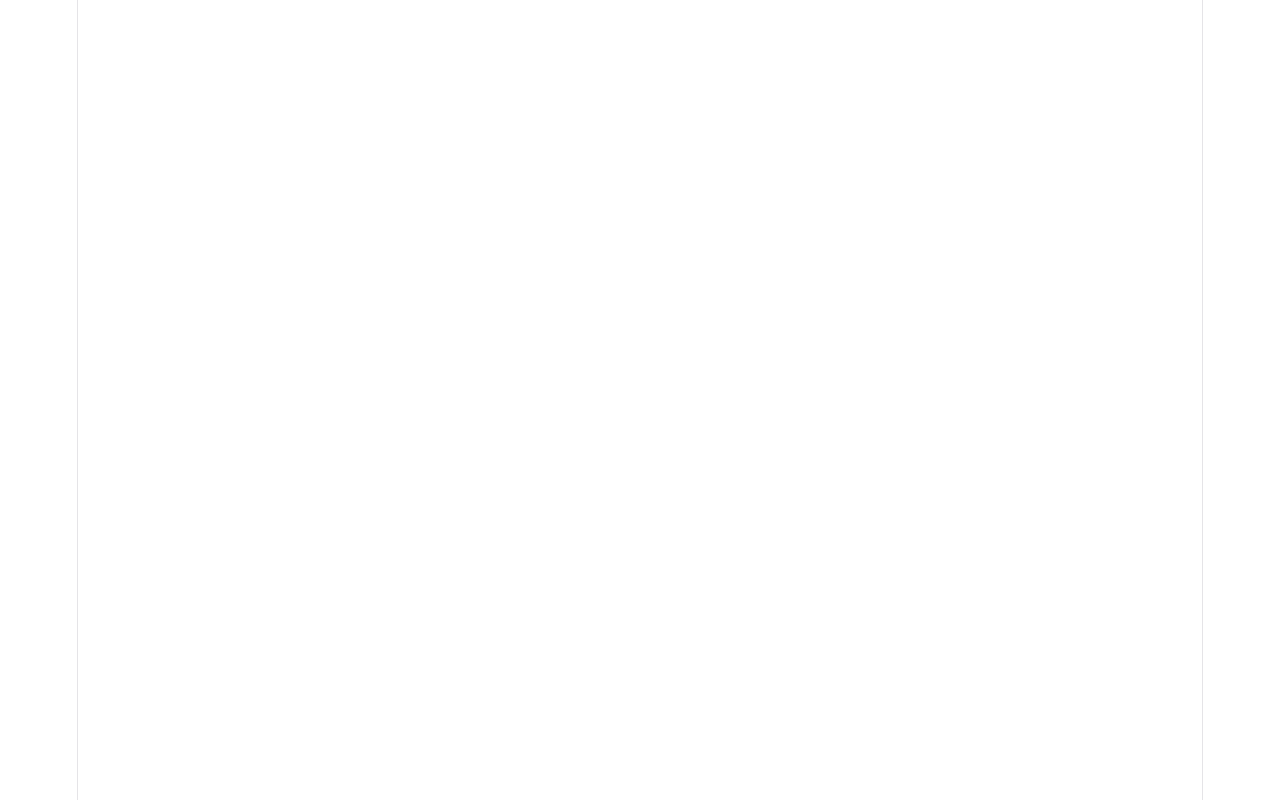
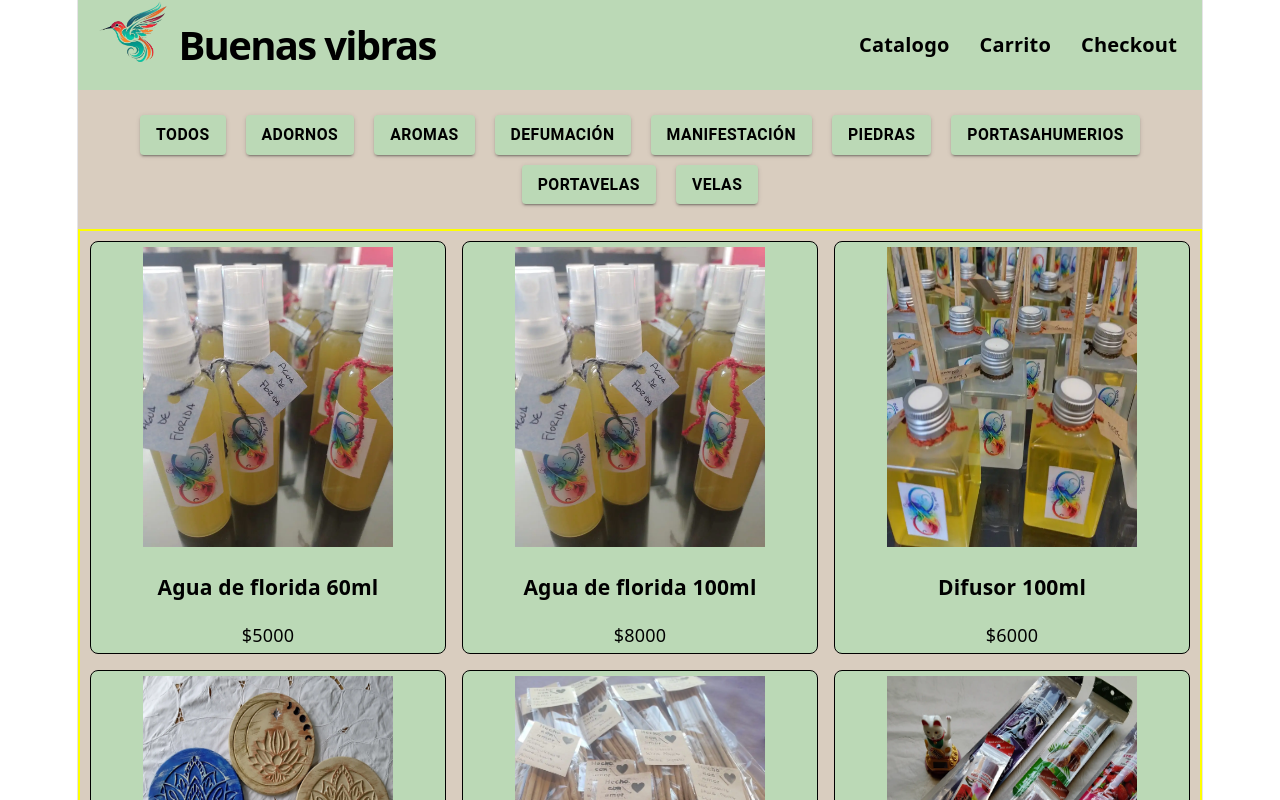
Before and after one commit to IvanTracey/Ecommerce-React, a React (Vite) app: page / in a window 1280 px wide. Shown: the top 800 px of the page. Built offline with nearby package versions, Linux system fonts and the light colour scheme.

Commit message:
Creacion de Cards, se saca el basename

```diff
--- /dev/null
+++ b/src/Components/Card.css
@@ -0,0 +1,10 @@
+.card{
+    background-color: #bbd9b6;
+    border: 1px black solid;
+    border-radius: 8px;
+    padding: 5px;
+    .card-img{
+        height: 300px;
+        width: 250px;
+    }
+}
--- /dev/null
+++ b/src/Components/Card.jsx
@@ -0,0 +1,15 @@
+import ItemList from '../Components/ItemList'
+import './Card.css'
+
+// Creo la estructura de la Card y designo con que informacion la relleno
+function Card({ producto }) {
+  return (
+    <div className="card">
+      <img className='card-img' src={producto.img} alt={producto.nombre} />
+      <h3>{producto.nombre}</h3>
+      <p>${producto.precio}</p>
+    </div>
+  );
+}
+
+export default Card;
--- /dev/null
+++ b/src/Components/ItemList.css
@@ -0,0 +1,5 @@
+.item-list {
+  display: grid;
+  grid-template-columns: repeat(3, 1fr);
+  gap: 16px;
+}
--- /dev/null
+++ b/src/Components/ItemList.jsx
@@ -0,0 +1,15 @@
+import Card from '../Components/Card'
+import './ItemList.css'
+
+// Le doy el array de productos y se crea la card para cada producto
+function ItemList({ productos }) {
+  return (
+    <div className="item-list">
+      {productos.map(producto => (
+        <Card key={producto.id} producto={producto} />
+      ))}
+    </div>
+  );
+}
+
+export default ItemList;
--- /dev/null
+++ b/src/Components/ItemListContainer.jsx
@@ -0,0 +1,18 @@
+import { useEffect, useState } from "react";
+import '../../data/productos.json'
+import ItemList from "./ItemList";
+
+// Funcion que obtiene el array de productos
+function ItemListContainer() {
+  const [productos, setProductos] = useState([]);
+
+  useEffect(() => {
+    fetch('../../data/productos.json')
+      .then(res => res.json())
+      .then(data => setProductos(data));
+  }, []);
+
+  return <ItemList productos={productos} />;
+}
+
+export default ItemListContainer;
--- a/src/Pages/Catalogo.css
+++ b/src/Pages/Catalogo.css
@@ -6,6 +6,7 @@
     }
     .div-cardproducts{
         padding: 10px;
+        border: 2px yellow solid;
         display: flex;
 
     }
--- a/src/Pages/Catalogo.jsx
+++ b/src/Pages/Catalogo.jsx
@@ -1,7 +1,8 @@
 import React from 'react'
-import Productos from '../Productos';
+import Productos from '../Productos'
+import ItemListContainer from '../Components/ItemListContainer'
 import Categorias from '../Components/Categorias'
-import Paginacion from '../Components/Paginacion';
+import Paginacion from '../Components/Paginacion'
 import './Catalogo.css'
 
 function Catalogo (){
@@ -11,7 +12,7 @@ function Catalogo (){
             <Categorias></Categorias>
         </div>
         <div className='div-cardproducts'>
-            <Productos></Productos>
+             <ItemListContainer></ItemListContainer>
         </div>
         <div className="div-paging">
             <Paginacion></Paginacion>
--- a/src/Productos.jsx
+++ b/src/Productos.jsx
@@ -1,10 +1,94 @@
 import { useParams } from 'react-router-dom'
 import './Productos.css'
 import '../data/productos.json'
+import React, { useState, useEffect } from 'react'
+
 
 const Productos = () => {
-  // Sector de variables --------------------
+    const [productos, setProductos] = useState([]);
+    const [loading, setLoading] = useState(true);
+    const [error, setError] = useState(null);
 
+    useEffect(() => {
+        fetch("../data/productos.json")
+        .then(res => res.json())
+            .then(data => {
+            setProductos(data);
+            setLoading(false);
+            })
+        .catch((err) => {
+        setError(err);
+        setLoading(false);
+        });
+    }, []);
+
+    if (loading) return <p>Cargando producos...</p>;
+    if (error) return <p>Error al cargar los productos</p>;
+    return (
+        <div>
+            <ul>
+            {productos.map((productos) => (
+                <li key={productos.id}>{productos.nombre}</li>
+            ))}
+            </ul>
+        </div>
+    );
+
+
+
+
+
+
+
+
+
+
+
+
+
+
+
+
+
+
+
+
+
+
+
+
+
+
+
+
+
+
+
+
+
+
+
+
+
+
+
+
+
+
+
+
+
+
+
+
+
+
+
+
+
+
+
+  /*
     const arrayProductos = [
         {id: 1, name: "Hamburgesas", imagen:"https://api-middleware-mcd.mcdonaldscupones.com/media/image/product$kKXdw3Ku/200/200/original?country=ar"},
         {id: 2, name: "Sandwich de pollo", imagen:"https://api-middleware-mcd.mcdonaldscupones.com/media/image/product$k5XhSNp5/200/200/original?country=ar"},
@@ -14,7 +98,6 @@ const Productos = () => {
         {id: 5, name: "Bebidas", imagen:"https://api-middleware-mcd.mcdonaldscupones.com/media/image/product$kcX2292z/200/200/original?country=ar"},
         {id: 6, name: "Postres", imagen:"https://api-middleware-mcd.mcdonaldscupones.com/media/image/product$kcXjLPM7/200/200/original?country=ar"}
     ];
-   /*
    let productos = [];
     let productosAMostrar = [];
     fetch('../data/productos.json')
@@ -27,9 +110,8 @@ const Productos = () => {
         .catch(error => {
             console.log("Error");
     });
-*/
+
     const {id} = useParams();
-    /* Si no hay id, paso el array completo */
     const items = id ? arrayProductos.filter(item => item.id == id) : arrayProductos;
 
     return (
@@ -48,6 +130,7 @@ const Productos = () => {
             </div>
         </div>
   )
+  */
 }
 
 export default  Productos;
--- a/src/main.jsx
+++ b/src/main.jsx
@@ -6,7 +6,7 @@ import './index.css'
 import App from './App.jsx'
 
 createRoot(document.getElementById('root')).render(
-  <BrowserRouter basename="/Ecommerce-React">
+  <BrowserRouter>
     <App />
   </BrowserRouter>
 )
--- a/vite.config.js
+++ b/vite.config.js
@@ -4,5 +4,5 @@ import react from '@vitejs/plugin-react'
 // https://vite.dev/config/
 export default defineConfig({
   plugins: [react()],
-  base: '/Ecommerce-React/',
+  // base: '/Ecommerce-React/',
 })
```
